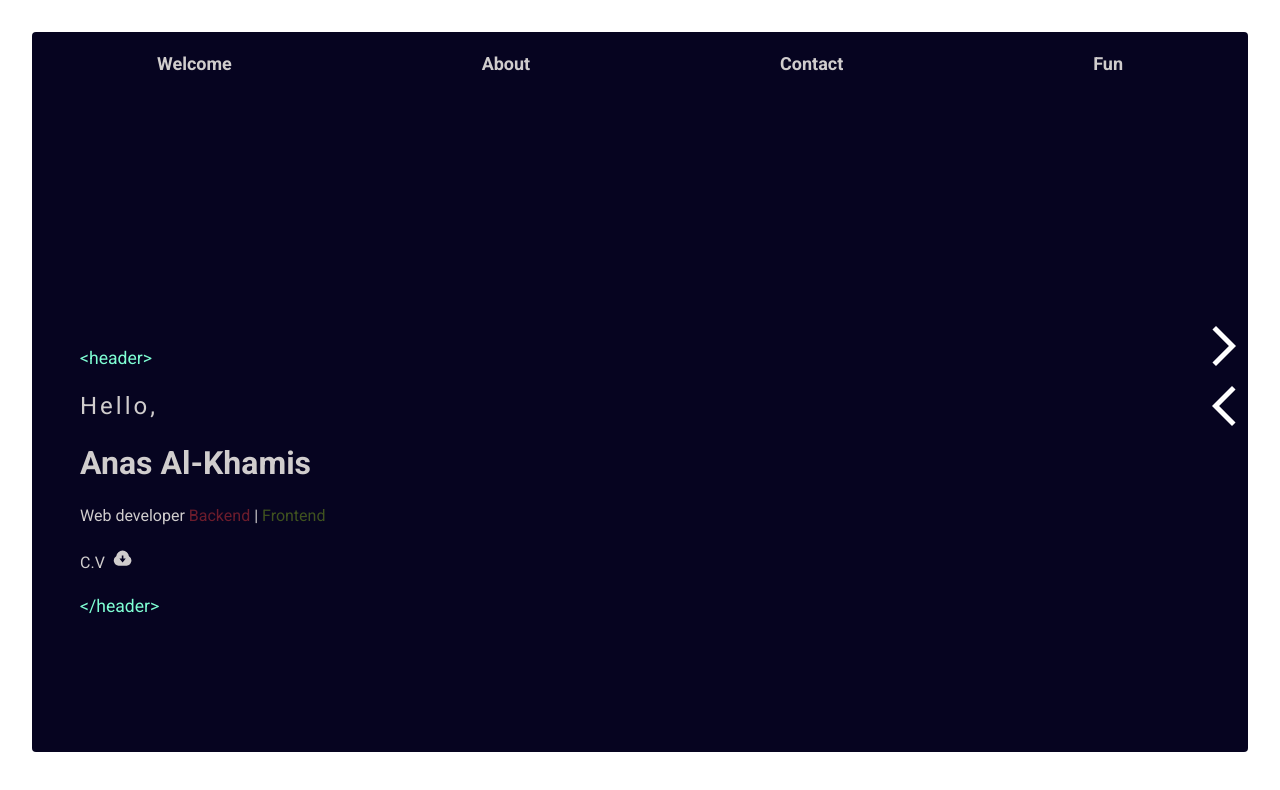
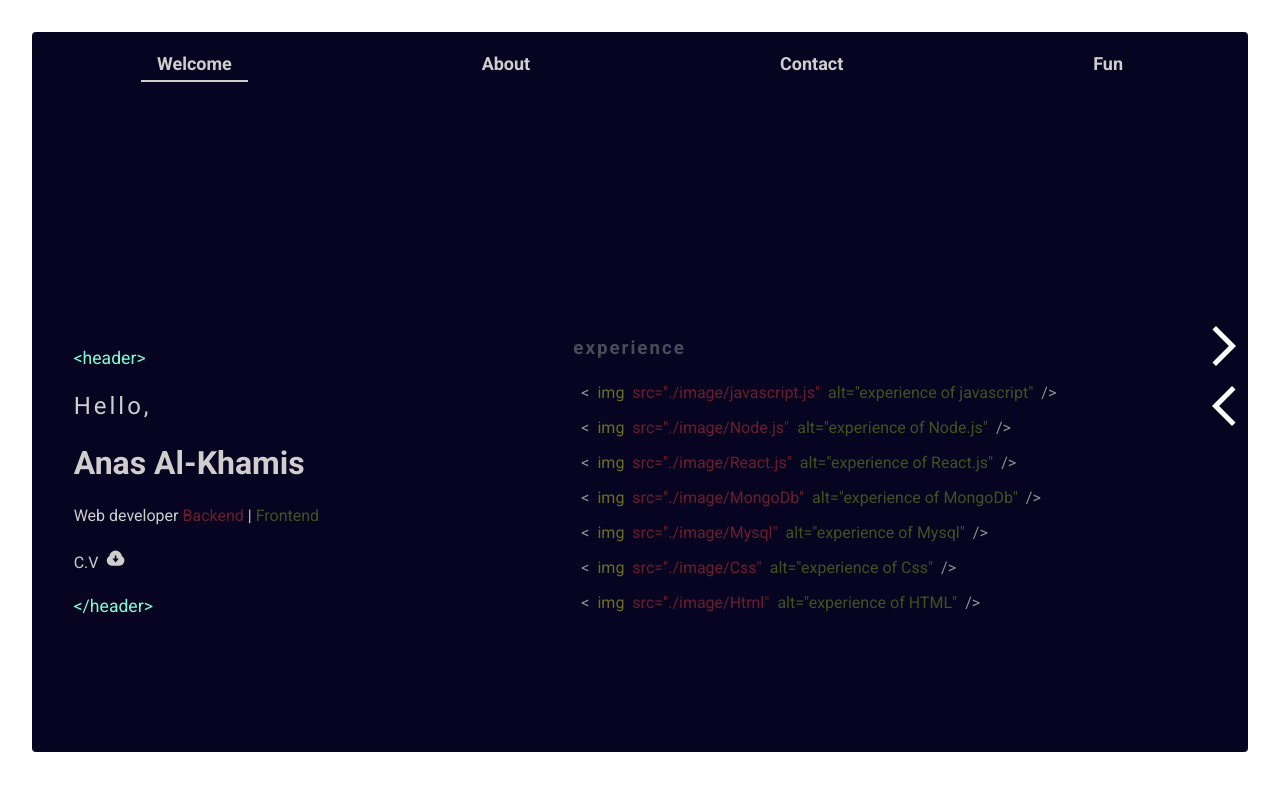
Before and after one commit to C4-AnasAlkhamis/portfolio, a React (Create React App) app in the folder protifilio/: page /welcome in a window 1280 px wide. Shown: the top 790 px of the page. Built offline with nearby package versions, Linux system fonts and the light colour scheme.

Commit message:
update and style +adding more content

```diff
--- a/protifilio/src/App.js
+++ b/protifilio/src/App.js
@@ -1,14 +1,15 @@
 import "./App.css";
 import { Routes, Route, useNavigate } from "react-router-dom";
 import Welcome from "./component/welcome/Welcome";
-import { useEffect } from "react";
+import { useEffect, createContext, useState } from "react";
 import ChangePage from "./component/changePage/ChangePage";
 import NavBar from "./component/navBar/NavBar";
 import About from "./component/about/About";
 import Contact from "./component/contact/Contact";
 import Fun from "./component/fun/Fun";
-
+export const LinkContext = createContext();
 function App() {
+  const [links, setLinks] = useState(0);
   const path = useNavigate();
   useEffect(() => {
     path("/welcome");
@@ -16,15 +17,16 @@ function App() {
   return (
     <>
       <div className="app">
+        <LinkContext.Provider value={{ links, setLinks }}>
           <NavBar />
           <ChangePage />
-
           <Routes>
             <Route path="/welcome" element={<Welcome />} />
             <Route path="/about" element={<About />} />
             <Route path="/contact" element={<Contact />} />
             <Route path="/fun" element={<Fun />} />
           </Routes>
+        </LinkContext.Provider>
       </div>
     </>
   );
--- a/protifilio/src/component/about/About.jsx
+++ b/protifilio/src/component/about/About.jsx
@@ -3,7 +3,7 @@ const About = () => {
   return (
     <>
       <div className="about">
-        <h3>About Me</h3>
+        <h2>About Me</h2>
         <p>
           I am a full stack web developer, I have experience working as part of
           a team and individually, I respect the time and deliver the tasks
--- a/protifilio/src/component/changePage/ChangePage.jsx
+++ b/protifilio/src/component/changePage/ChangePage.jsx
@@ -1,23 +1,25 @@
 import { Link, useNavigate } from "react-router-dom";
 import { MdOutlineArrowBackIosNew, MdArrowForwardIos } from "react-icons/md";
-
 import "./changePage.css";
-import { useState } from "react";
+import { useState, useContext, useEffect } from "react";
+import { LinkContext } from "../../App";
 function ChangePage() {
   const change = useNavigate();
-  const [index, setIndex] = useState(1);
   const [path, setPath] = useState(["/welcome", "/about", "/contact", "/fun"]);
+  const paginate = useContext(LinkContext);
 
-  const nextBack = (input) => {
-    if (input === "Forward" && index < 4) {
-      change(path[index + 1]);
-      setIndex(index + 1);
-    }
-    if (input === "Back" && index >= 0) {
-      change(path[index - 1]);
-      setIndex(index - 1);
+  const nextBack = async (input) => {
+    if (input === "Forward" && paginate.links < 3) {
+      await paginate.setLinks(paginate.links + 1);
+
+      change(path[paginate.links + 1]);
+    } else if (input === "Back" && paginate.links > 0) {
+      await paginate.setLinks(paginate.links - 1);
+
+      change(path[paginate.links - 1]);
     }
   };
+
   return (
     <>
       <div className="change_page">
--- a/protifilio/src/component/contact/Contact.jsx
+++ b/protifilio/src/component/contact/Contact.jsx
@@ -9,8 +9,12 @@ const Contact = () => {
   const [name, setName] = useState("");
   const [message, setMessage] = useState("");
   const [loading, setLoading] = useState(false);
+  const [warning, setWarning] = useState("");
   const sendEmail = (e) => {
     e.preventDefault();
+    if (!email || !subject || !name || !message) {
+      setWarning("Please fill in all the information");
+    } else {
       setLoading(!loading);
       emailjs
         .sendForm(
@@ -29,6 +33,7 @@ const Contact = () => {
           },
           (error) => {}
         );
+    }
   };
   return (
     <>
@@ -76,8 +81,10 @@ const Contact = () => {
             id="sendBtn5"
             type="submit"
             value="Send email "
+            disabled={loading ? true : false}
           />
         </form>
+        {warning ? <div>{warning}</div> : null}
         {loading ? (
           <div className="loadingio-spinner-blocks-flmttbazwc5">
             <div className="ldio-9c1aqzrcjvl">
--- a/protifilio/src/component/fun/Fun.jsx
+++ b/protifilio/src/component/fun/Fun.jsx
@@ -1,5 +1,5 @@
 import "./fun.css";
-import { useState } from "react";
+import { useEffect, useState } from "react";
 import axios from "axios";
 function Fun() {
   const [joke, setJoke] = useState();
@@ -11,6 +11,9 @@ function Fun() {
     });
     setJoke(res.data.joke);
   };
+  useEffect(() => {
+    generateJoke();
+  }, []);
   return (
     <div className="container">
       <div className="joke_box">
--- a/protifilio/src/component/navBar/NavBar.jsx
+++ b/protifilio/src/component/navBar/NavBar.jsx
@@ -1,14 +1,65 @@
-import { Link} from "react-router-dom";
+import { useContext } from "react";
+import { Link } from "react-router-dom";
+import { LinkContext } from "../../App";
 
 import "./navBar.css";
 const NavBar = () => {
+  const paginate = useContext(LinkContext);
   return (
     <>
       <div className="navBar">
-        <Link to={"/welcome"}>Welcome</Link>
-        <Link to={"/about"}>About</Link>
-        <Link to={"/contact"}>Contact</Link>
-        <Link to={"/fun"}>Fun</Link>
+        <Link
+          onClick={() => {
+            paginate.setLinks(0);
+          }}
+          style={{
+            borderBottom: `${
+              paginate.links === 0 ? "2px solid #d0cdcd" : "none"
+            }`,
+          }}
+          to={"/welcome"}
+        >
+          Welcome
+        </Link>
+        <Link
+          onClick={() => {
+            paginate.setLinks(1);
+          }}
+          style={{
+            borderBottom: `${
+              paginate.links === 1 ? "2px solid #d0cdcd" : "none"
+            }`,
+          }}
+          to={"/about"}
+        >
+          About
+        </Link>
+        <Link
+          onClick={() => {
+            paginate.setLinks(2);
+          }}
+          style={{
+            borderBottom: `${
+              paginate.links === 2 ? "2px solid #d0cdcd" : "none"
+            }`,
+          }}
+          to={"/contact"}
+        >
+          Contact
+        </Link>
+        <Link
+          onClick={() => {
+            paginate.setLinks(3);
+          }}
+          style={{
+            borderBottom: `${
+              paginate.links === 3 ? "2px solid #d0cdcd" : "none"
+            }`,
+          }}
+          to={"/fun"}
+        >
+          Fun
+        </Link>
       </div>
     </>
   );
--- a/protifilio/src/component/welcome/Welcome.jsx
+++ b/protifilio/src/component/welcome/Welcome.jsx
@@ -2,7 +2,17 @@ import "./welcome.css";
 import { RiDownloadCloudFill } from "react-icons/ri";
 import { useNavigate } from "react-router-dom";
 import { saveAs } from "file-saver";
+import { useState } from "react";
 const Welcome = () => {
+  const [imgInfo, setImgInfo] = useState([
+    { src: "./image/javascript.js", alt: "experience of javascript" },
+    { src: "./image/Node.js", alt: "experience of Node.js" },
+    { src: "./image/React.js", alt: "experience of React.js" },
+    { src: "./image/MongoDb", alt: "experience of MongoDb" },
+    { src: "./image/Mysql", alt: "experience of Mysql" },
+    { src: "./image/Css", alt: "experience of Css" },
+    { src: "./image/Html", alt: "experience of HTML" },
+  ]);
   const path = useNavigate();
   const saveFile = () => {
     saveAs(
@@ -12,6 +22,7 @@ const Welcome = () => {
 
   return (
     <>
+      <div className="welcome_box">
         <header className="welcome_header">
           <span className="open_tag">{"<header>"}</span>
           <div className="header_box">
@@ -28,6 +39,21 @@ const Welcome = () => {
           </div>
           <span className="close_tag">{"</header>"}</span>
         </header>
+        <div className="welcome_image">
+          <h3>experience</h3>
+          {imgInfo.map((info, i) => {
+            return (
+              <div key={i} className="images_box">
+                <span className="tag">{`<`}</span>
+                <span className="tag_img">{`img `}</span>
+                <span className="tag_src">{`src="${info.src}"`}</span>
+                <span className="tag_alt">{`alt="${info.alt}"`}</span>
+                <span className="tag">{`/>`}</span>
+              </div>
+            );
+          })}
+        </div>
+      </div>
     </>
   );
 };
--- a/protifilio/src/component/welcome/welcome.css
+++ b/protifilio/src/component/welcome/welcome.css
@@ -1,12 +1,20 @@
+.welcome_box {
+  display: flex;
+  align-items: center;
+  justify-content: space-evenly;
+}
 .welcome_header {
   height: 100vh;
   display: flex;
+  width: 50%;
   flex-direction: column;
   justify-content: center;
   align-items: flex-start;
   gap: 1.5rem;
   color: #d0cdcd;
-  padding-left: 3rem;
+}
+.welcome_image {
+  transform: translateX(-150px);
 }
 .header_box {
   display: flex;
@@ -48,3 +56,24 @@
 .change_page {
   align-self: flex-end;
 }
+
+.welcome_image h3 {
+  margin-bottom: 1.5rem;
+}
+.images_box {
+  margin-left: 0.5rem;
+  display: flex;
+  gap: 0.5rem;
+  margin-bottom: 1rem;
+}
+.tag {
+}
+.tag_img {
+  color: rgba(191, 194, 31, 0.555);
+}
+.tag_src {
+  color: #f33c3c6e;
+}
+.tag_alt {
+  color: #97ca1f65;
+}
--- a/protifilio/src/index.js
+++ b/protifilio/src/index.js
@@ -1,10 +1,12 @@
+
 import React from "react";
 import ReactDOM from "react-dom";
 import App from "./App";
 import { BrowserRouter } from "react-router-dom";
+
 ReactDOM.render(
   <BrowserRouter>
-    <App />
+    <App/>
   </BrowserRouter>,
   document.getElementById("root")
 );
```
Also changed, not shown: 2 other files (tests, documents, lock files or other folders). Lines whose indentation alone changed are shown as unchanged.
